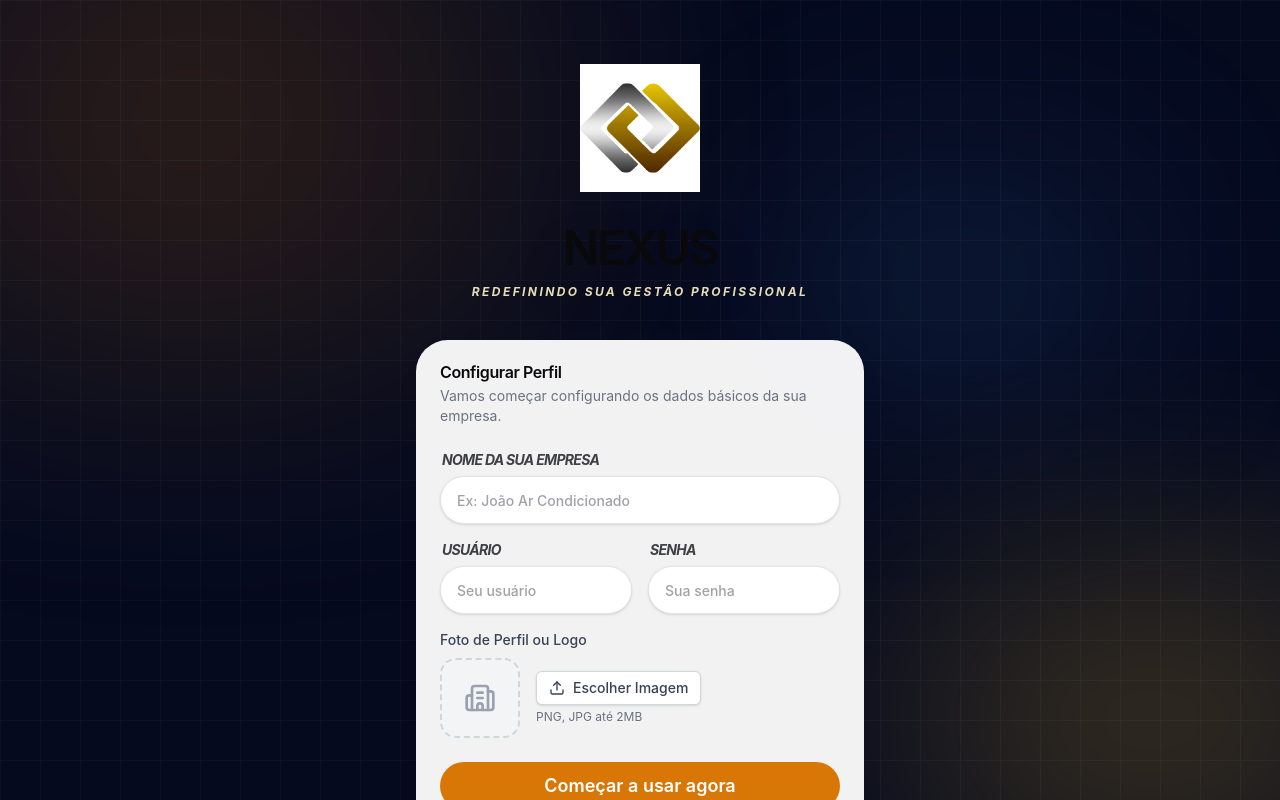
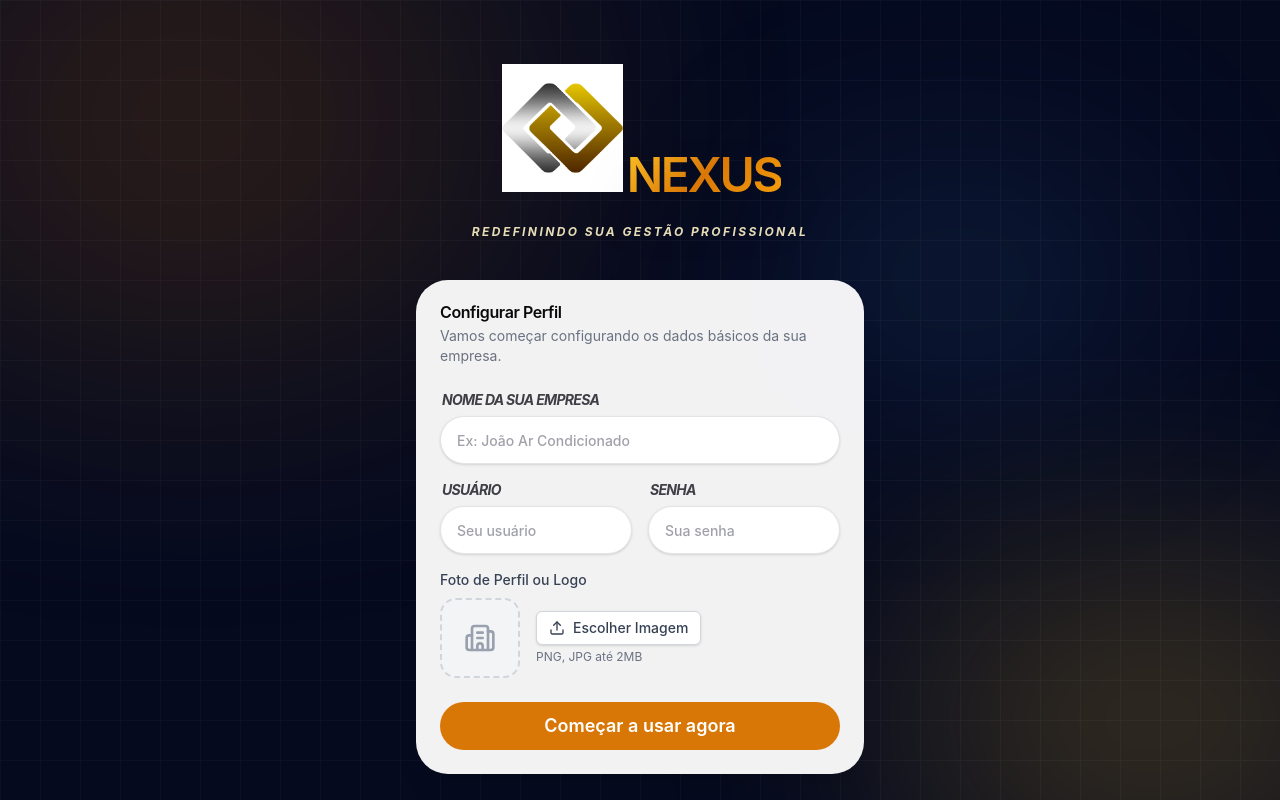
Before and after one commit to evopagess/CRM-Gen-rico, a React (Vite) app: page / in a window 1280 px wide. Built offline with nearby package versions, Linux system fonts and the light colour scheme.

Commit message:
fix: Definitively applied golden gradient and bold font

```diff
--- a/src/index.css
+++ b/src/index.css
@@ -63,3 +63,11 @@
     @apply bg-gradient-to-br from-brand-400 via-brand-500 to-brand-600;
   }
 }
+.text-gradient-gold {
+  background: linear-gradient(135deg, #fbbf24 0%, #d97706 50%, #f59e0b 100%) !important;
+  -webkit-background-clip: text !important;
+  -webkit-text-fill-color: transparent !important;
+  background-clip: text !important;
+  color: transparent !important;
+  display: inline-block;
+}
```
